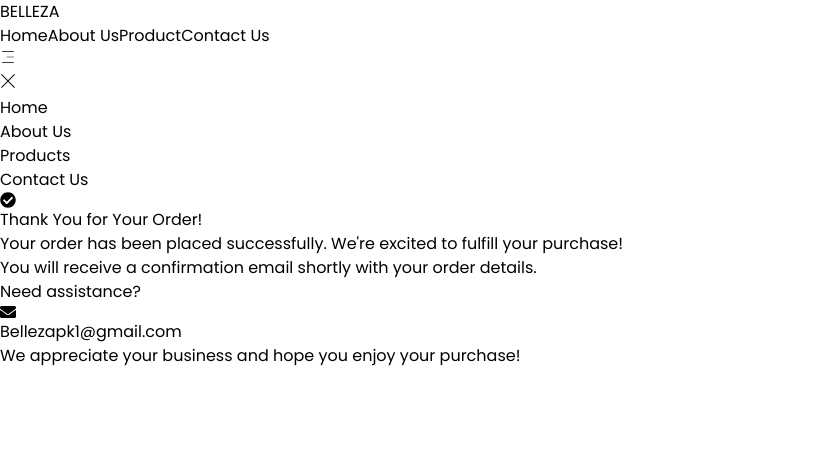
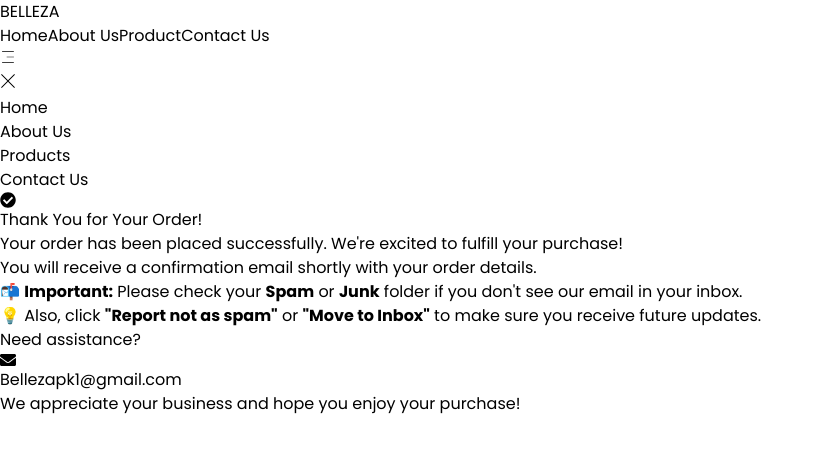
Before and after one commit to jawadhassan100/Belleza_Project, a React (Vite) app in the folder frontend/: page /checkout-page in a window 1280 px wide. Shown: the top 452 px of the page, without its empty margins (0-820 px from the left). Built offline with nearby package versions, Linux system fonts and the light colour scheme.

Commit message:
details added in chechout page

```diff
--- a/frontend/src/pages/CheckoutPage/CheckoutPage.jsx
+++ b/frontend/src/pages/CheckoutPage/CheckoutPage.jsx
@@ -2,7 +2,7 @@ import { FaCheckCircle, FaEnvelope } from 'react-icons/fa';
 
 const CheckoutPage = () => {
   return (
-    <div className="min-h-screen pt-24 sm:pt-24  bg-purple-200 flex items-center justify-center p-4">
+    <div className="min-h-screen pt-24 sm:pt-24 bg-purple-200 flex items-center justify-center p-4">
       <div className="bg-white rounded-lg shadow-lg max-w-lg w-full p-8">
         <div className="text-center space-y-6">
           <FaCheckCircle className="mx-auto h-16 w-16 text-purple-500" />
@@ -19,6 +19,12 @@ const CheckoutPage = () => {
             <p>
               You will receive a confirmation email shortly with your order details.
             </p>
+
+            <div className="bg-yellow-100 border border-yellow-300 text-yellow-800 p-4 rounded-md text-sm">
+              📬 <strong>Important:</strong> Please check your <strong>Spam</strong> or <strong>Junk</strong> folder if you don't see our email in your inbox.
+              <br />
+              💡 Also, click <strong>"Report not as spam"</strong> or <strong>"Move to Inbox"</strong> to make sure you receive future updates.
+            </div>
 
             <div className="pt-4">
               <p className="font-medium">Need assistance?</p>
@@ -45,4 +51,4 @@ const CheckoutPage = () => {
   )
 }
 
-export default CheckoutPage
+export default CheckoutPage;
```
Lines whose indentation alone changed are shown as unchanged.
